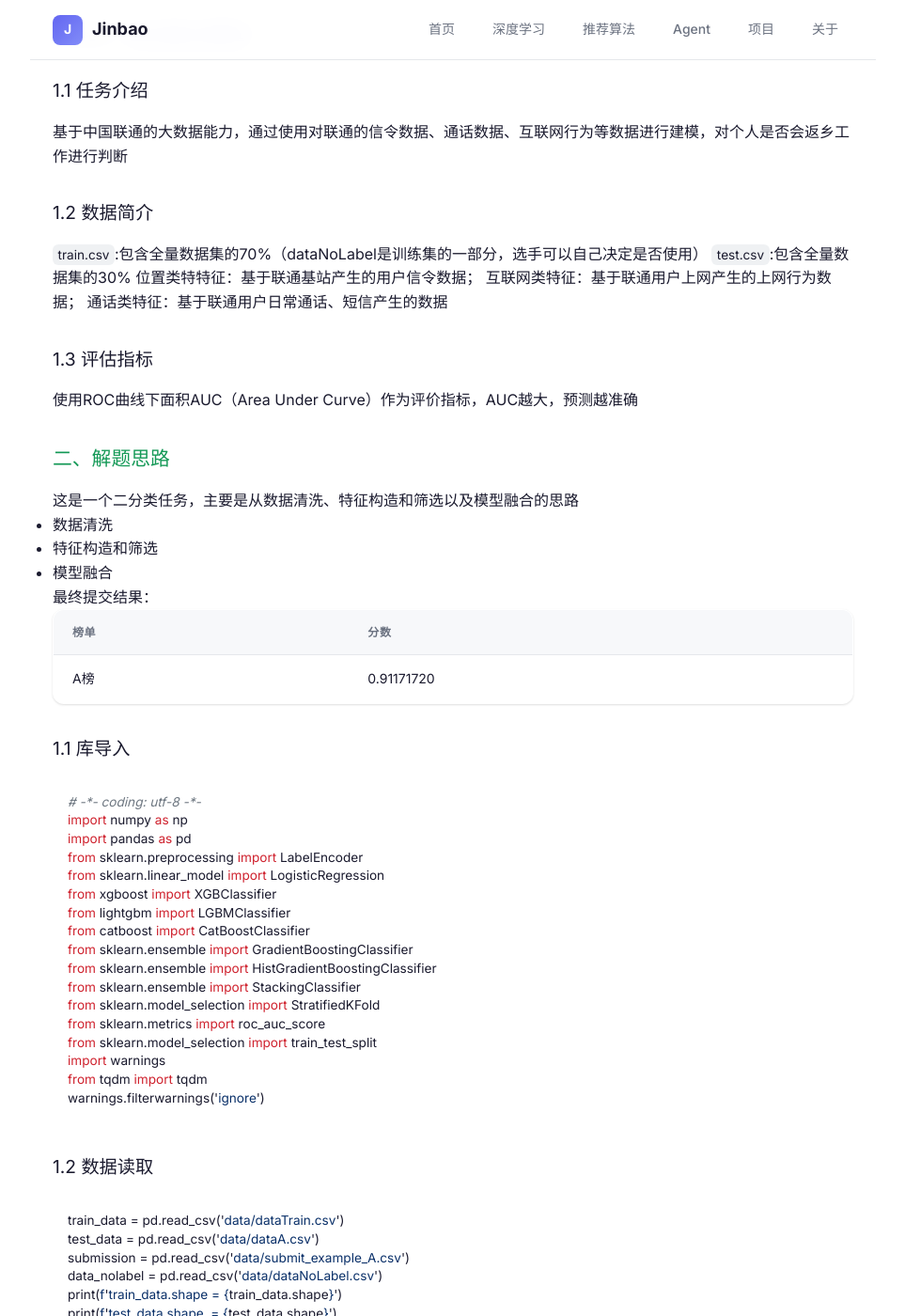
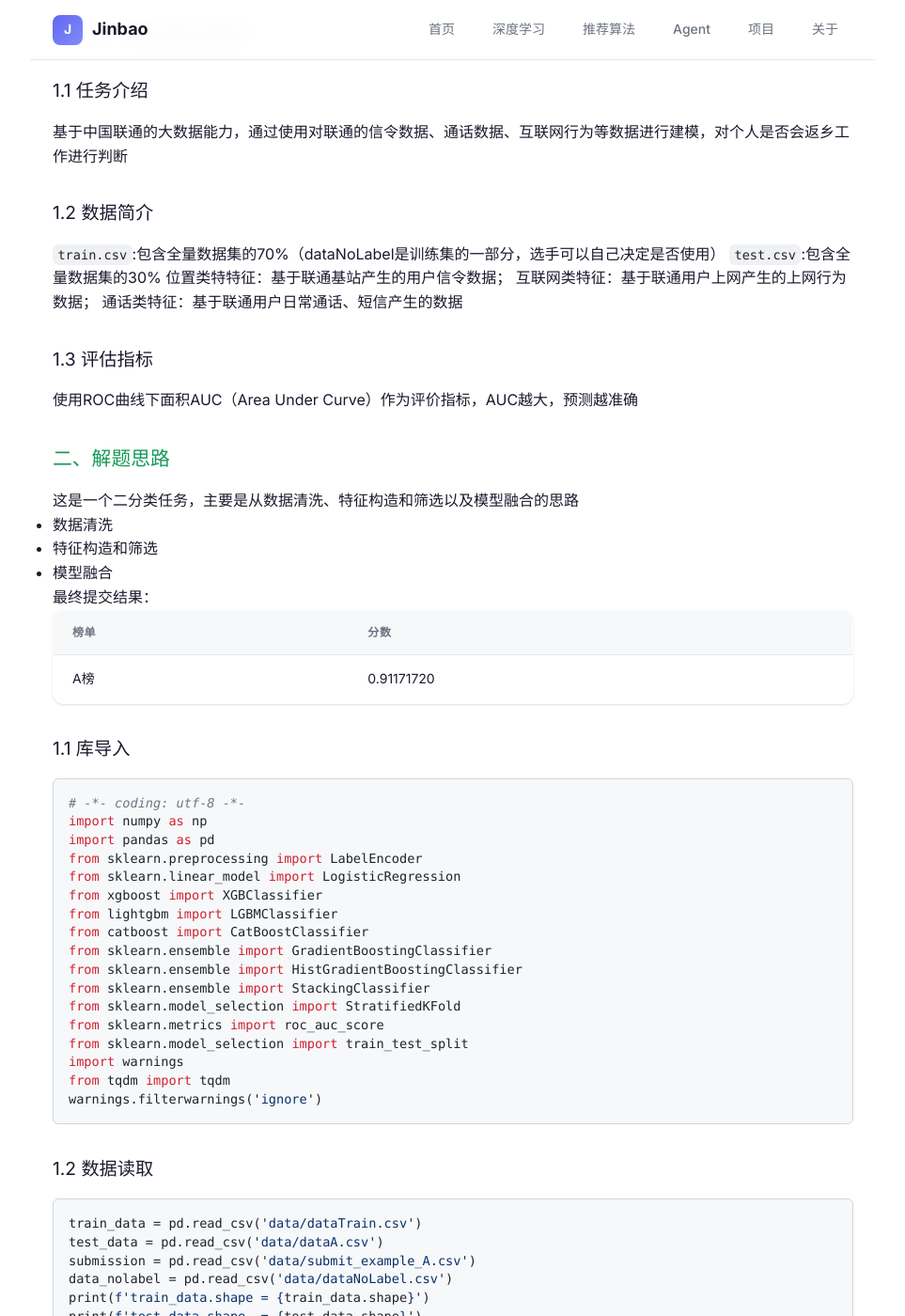
Before and after one commit to JinbaoSite/jinbaosite.github.io, a Jekyll site: the page built from 581.md, in a window 1280 px wide and 1400 px high, scrolled down 192 px. Shown: the whole window at 94% size, without its empty margins (158-1121 px from the left). Built offline with Jekyll 4.4.1, drawn with Linux system fonts in a browser that asks for light colours; our own code applies the rules of GitHub Pages for plain Markdown files.

Commit message:
Update style.css

```diff
--- a/assets/style.css
+++ b/assets/style.css
@@ -490,12 +490,12 @@
 
 /* ── 行内代码 ── */
 code {
-  font-family: var(--mono);
+  font-family: 'JetBrains Mono', ui-monospace, SFMono-Regular, 'SF Mono', Menlo, Consolas, monospace;
   font-size: .85em;
   background: rgba(175,184,193,.2);
   padding: .2em .4em;
   border-radius: 6px;
-  color: var(--text);
+  color: #1f2328;
 }
 
 /* ── 代码块 ── */
@@ -505,15 +505,15 @@ code {
 }
 
 .highlight pre, pre.highlight {
-  background: var(--bg-code) !important;
-  border: 1px solid var(--border-code);
-  border-radius: var(--radius);
+  background: #f6f8fa !important;
+  border: 1px solid #d0d7de;
+  border-radius: 6px;
   padding: 16px;
   overflow-x: auto;
-  font-family: var(--mono);
+  font-family: 'JetBrains Mono', ui-monospace, SFMono-Regular, 'SF Mono', Menlo, Consolas, monospace;
   font-size: .85em;
   line-height: 1.45;
-  color: var(--text);
+  color: #1f2328;
 }
 
 /* 代码块内 code 不重复样式 */
@@ -531,12 +531,12 @@ code {
 .highlight .kc,
 .highlight .k   { color: #cf222e; }
 .highlight .nn  { color: #953800; }
-.highlight .n   { color: var(--text); }
+.highlight .n   { color: #1f2328; }
 .highlight .s, .highlight .s1,
 .highlight .s2, .highlight .sa { color: #0a3069; }
 .highlight .mi  { color: #0550ae; }
-.highlight .o   { color: var(--text); }
-.highlight .p   { color: var(--text); }
+.highlight .o   { color: #1f2328; }
+.highlight .p   { color: #1f2328; }
 .highlight .nb  { color: #8250df; }
 .highlight .si  { color: #0a3069; }
 
```
